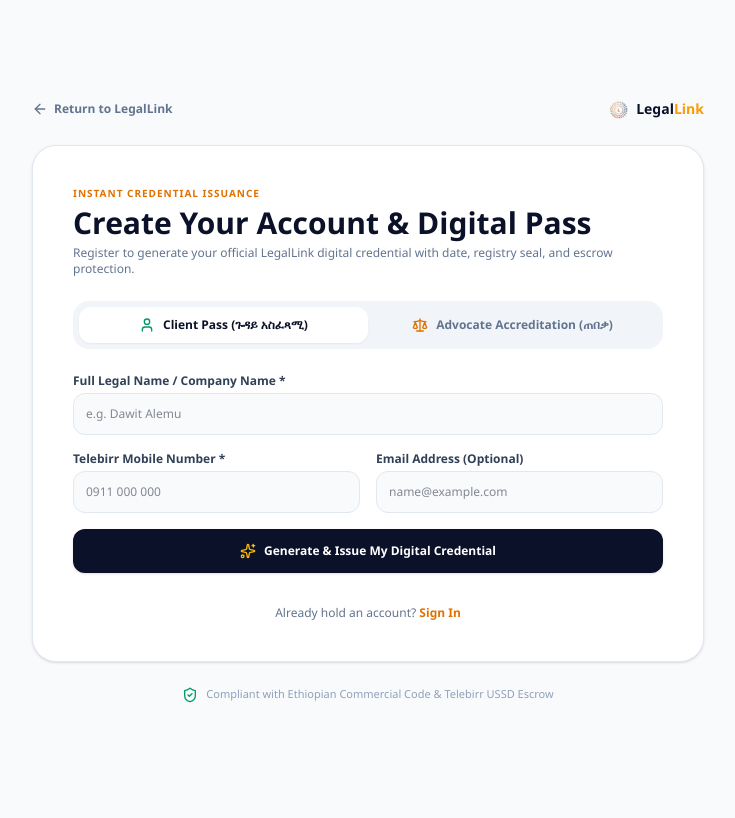
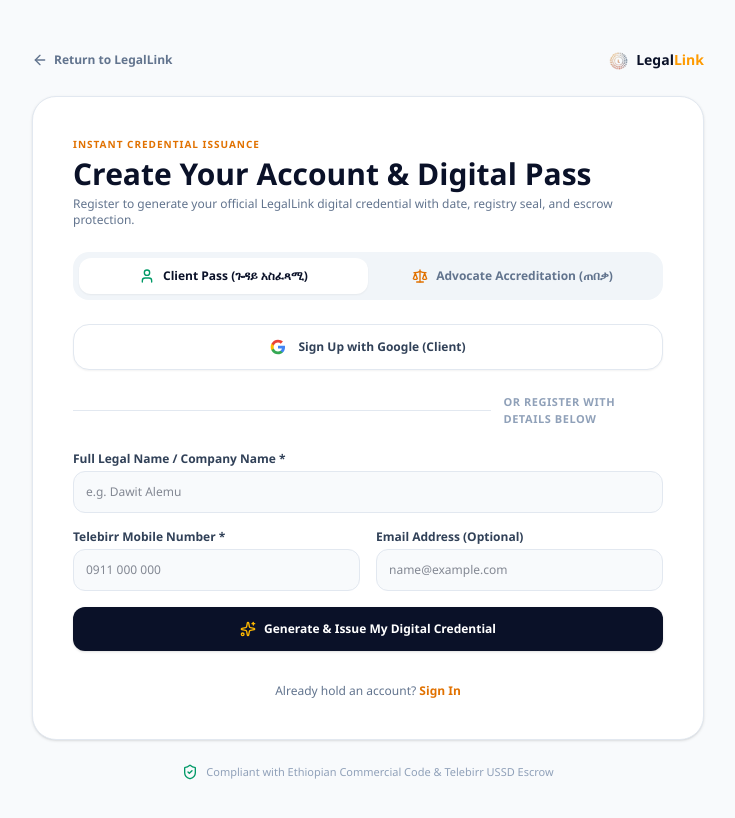
Before and after one commit to ybeltal/legallink, a Next.js app: page /signup in a window 1280 px wide. Shown: the top 818 px of the page, without its empty margins (272-1007 px from the left). Built offline with nearby package versions, Linux system fonts and the light colour scheme.

Commit message:
fix: restore Google OAuth sign-in and sign-up options across auth flows

```diff
--- a/app/login/page.tsx
+++ b/app/login/page.tsx
@@ -14,7 +14,31 @@
   const [password, setPassword] = useState('');
   const [showPassword, setShowPassword] = useState(false);
   const [loading, setLoading] = useState(false);
+  const [googleLoading, setGoogleLoading] = useState(false);
   const [errorMsg, setErrorMsg] = useState<string | null>(null);
+
+  const handleGoogleSignIn = async () => {
+    try {
+      setGoogleLoading(true);
+      setErrorMsg(null);
+      const supabase = createClient();
+      const { error } = await supabase.auth.signInWithOAuth({
+        provider: 'google',
+        options: {
+          redirectTo: `${window.location.origin}${role === 'advocate' ? '/advocate' : '/find-a-lawyer'}`,
+        },
+      });
+
+      if (error) {
+        // Fallback demo redirect if Supabase OAuth keys are not active in environment
+        window.location.href = role === 'advocate' ? '/advocate' : '/find-a-lawyer';
+      }
+    } catch {
+      window.location.href = role === 'advocate' ? '/advocate' : '/find-a-lawyer';
+    } finally {
+      setGoogleLoading(false);
+    }
+  };
 
   const handleSignIn = async (e: React.FormEvent) => {
     e.preventDefault();
@@ -29,22 +53,13 @@
       });
 
       if (error) {
-        // Fallback demo simulation if account does not exist in Supabase yet
-        if (role === 'advocate') {
-          window.location.href = '/advocate';
-        } else {
-          window.location.href = '/find-a-lawyer';
-        }
+        // Fallback demo simulation
+        window.location.href = role === 'advocate' ? '/advocate' : '/find-a-lawyer';
         return;
       }
 
-      if (role === 'advocate') {
-        window.location.href = '/advocate';
-      } else {
-        window.location.href = '/find-a-lawyer';
-      }
+      window.location.href = role === 'advocate' ? '/advocate' : '/find-a-lawyer';
     } catch {
-      // Graceful demo redirect
       window.location.href = role === 'advocate' ? '/advocate' : '/find-a-lawyer';
     } finally {
       setLoading(false);
@@ -72,7 +87,7 @@
           </div>
         </div>
 
-        {/* Card */}
+        {/* Login Card */}
         <div className="bg-white p-8 sm:p-10 rounded-3xl border border-slate-200 shadow-sm space-y-6">
 
           <div className="space-y-1 text-center">
@@ -104,6 +119,30 @@
               <Scale className="w-3.5 h-3.5 text-amber-600" />
               <span>Advocate Workspace</span>
             </button>
+          </div>
+
+          {/* RESTORED: Google OAuth Button */}
+          <button
+            type="button"
+            onClick={handleGoogleSignIn}
+            disabled={googleLoading}
+            className="w-full py-3 px-4 bg-white hover:bg-slate-50 border border-slate-200 text-slate-700 font-bold rounded-xl flex items-center justify-center gap-3 transition-colors text-xs shadow-xs cursor-pointer disabled:opacity-60"
+          >
+            <svg className="w-4 h-4 shrink-0" viewBox="0 0 24 24">
+              <path fill="#4285F4" d="M22.56 12.25c0-.78-.07-1.53-.2-2.25H12v4.26h5.92c-.26 1.37-1.04 2.53-2.21 3.31v2.77h3.57c2.08-1.92 3.28-4.74 3.28-8.09z" />
+              <path fill="#34A853" d="M12 23c2.97 0 5.46-.98 7.28-2.66l-3.57-2.77c-.98.66-2.23 1.06-3.71 1.06-2.86 0-5.29-1.93-6.16-4.53H2.18v2.84C3.99 20.53 7.7 23 12 23z" />
+              <path fill="#FBBC05" d="M5.84 14.09c-.22-.66-.35-1.36-.35-2.09s.13-1.43.35-2.09V7.06H2.18C1.43 8.55 1 10.22 1 12s.43 3.45 1.18 4.94l2.85-2.22.81-.63z" />
+              <path fill="#EA4335" d="M12 5.38c1.62 0 3.06.56 4.21 1.64l3.15-3.15C17.45 2.09 14.97 1 12 1 7.7 1 3.99 3.47 2.18 7.06l3.66 2.84c.87-2.6 3.3-4.52 6.16-4.52z" />
+            </svg>
+            <span>{googleLoading ? 'Connecting to Google...' : `Continue with Google as ${role === 'advocate' ? 'Advocate' : 'Client'}`}</span>
+          </button>
+
+          {/* Divider */}
+          <div className="relative flex items-center justify-center">
+            <div className="border-t border-slate-200 w-full" />
+            <span className="bg-white px-3 text-[11px] font-bold text-slate-400 uppercase tracking-wider relative">
+              Or with credentials
+            </span>
           </div>
 
           {errorMsg && (
@@ -163,7 +202,7 @@
             </button>
           </form>
 
-          {/* Direct Link to Signup & Digital Badge Generation */}
+          {/* Link to Signup & Digital Badge Generation */}
           <div className="pt-4 border-t border-slate-100 text-center space-y-2 text-xs">
             <span className="text-slate-500 block">First time using LegalLink?</span>
             <Link
--- a/app/signup/page.tsx
+++ b/app/signup/page.tsx
@@ -7,10 +7,12 @@
   Sparkles, CheckCircle2, Lock, Smartphone, FileText
 } from 'lucide-react';
 import DigitalBadge, { BadgeData } from '@/components/DigitalBadge';
+import { createClient } from '@/lib/supabase/client';
 
 export default function SignupPage() {
   const [role, setRole] = useState<'client' | 'advocate'>('client');
   const [step, setStep] = useState<1 | 2>(1);
+  const [googleLoading, setGoogleLoading] = useState(false);
 
   // Form Fields
   const [fullName, setFullName] = useState('');
@@ -18,29 +20,61 @@
   const [phone, setPhone] = useState('');
   const [barLicense, setBarLicense] = useState('');
   const [benchLevel, setBenchLevel] = useState('Federal First Instance & High Court');
-  const [practiceArea, setPracticeArea] = useState('Corporate & Commercial');
 
   // Generated Badge Data
   const [generatedBadge, setGeneratedBadge] = useState<BadgeData | null>(null);
 
-  const handleGenerateBadge = (e: React.FormEvent) => {
-    e.preventDefault();
-    if (!fullName.trim() || !phone.trim()) return;
+  // Google OAuth Sign-Up Handler
+  const handleGoogleSignUp = async () => {
+    try {
+      setGoogleLoading(true);
+      const supabase = createClient();
+      const { error } = await supabase.auth.signInWithOAuth({
+        provider: 'google',
+        options: {
+          redirectTo: `${window.location.origin}${role === 'advocate' ? '/advocate' : '/find-a-lawyer'}`,
+        },
+      });
 
+      if (error) {
+        // Fallback: Generate the badge directly for demonstration
+        generateBadgeForUser(
+          role === 'advocate' ? 'Advocate (Google User)' : 'Client (Google User)',
+          'google.user@gmail.com',
+          '0911 000 000'
+        );
+      }
+    } catch {
+      generateBadgeForUser(
+        role === 'advocate' ? 'Advocate (Google User)' : 'Client (Google User)',
+        'google.user@gmail.com',
+        '0911 000 000'
+      );
+    } finally {
+      setGoogleLoading(false);
+    }
+  };
+
+  const generateBadgeForUser = (name: string, mail: string, tel: string) => {
     const badgeData: BadgeData = {
       type: role,
-      fullName: fullName.trim(),
-      email: email.trim() || `${fullName.toLowerCase().replace(/\s+/g, '.')}@legallink.et`,
-      phone: phone.trim(),
+      fullName: name,
+      email: mail || `${name.toLowerCase().replace(/\s+/g, '.')}@legallink.et`,
+      phone: tel,
       identifier: role === 'advocate'
         ? (barLicense.trim() || 'ETH-BAR-2026-9042')
         : `LL-CL-${Math.floor(1000 + Math.random() * 9000)}`,
       benchOrTier: role === 'advocate' ? benchLevel : 'Commercial Code Art. 1240 Escrow Protected',
-      issueDate: 'October 28, 2026' // Static ISO date to ensure clean Next.js 15 prerendering
+      issueDate: 'October 28, 2026'
     };
-
     setGeneratedBadge(badgeData);
     setStep(2);
+  };
+
+  const handleManualSubmit = (e: React.FormEvent) => {
+    e.preventDefault();
+    if (!fullName.trim() || !phone.trim()) return;
+    generateBadgeForUser(fullName.trim(), email.trim(), phone.trim());
   };
 
   return (
@@ -64,7 +98,7 @@
           </div>
         </div>
 
-        {/* STEP 1: Registration Intake Form */}
+        {/* STEP 1: Registration Form */}
         {step === 1 && (
           <div className="bg-white p-8 sm:p-10 rounded-3xl border border-slate-200 shadow-sm space-y-6">
 
@@ -104,7 +138,31 @@
               </button>
             </div>
 
-            <form onSubmit={handleGenerateBadge} className="space-y-4 text-xs">
+            {/* RESTORED: Google OAuth Sign-Up Option */}
+            <button
+              type="button"
+              onClick={handleGoogleSignUp}
+              disabled={googleLoading}
+              className="w-full py-3.5 px-4 bg-white hover:bg-slate-50 border border-slate-200 text-slate-700 font-bold rounded-2xl flex items-center justify-center gap-3 transition-colors text-xs shadow-xs cursor-pointer disabled:opacity-60"
+            >
+              <svg className="w-4 h-4 shrink-0" viewBox="0 0 24 24">
+                <path fill="#4285F4" d="M22.56 12.25c0-.78-.07-1.53-.2-2.25H12v4.26h5.92c-.26 1.37-1.04 2.53-2.21 3.31v2.77h3.57c2.08-1.92 3.28-4.74 3.28-8.09z" />
+                <path fill="#34A853" d="M12 23c2.97 0 5.46-.98 7.28-2.66l-3.57-2.77c-.98.66-2.23 1.06-3.71 1.06-2.86 0-5.29-1.93-6.16-4.53H2.18v2.84C3.99 20.53 7.7 23 12 23z" />
+                <path fill="#FBBC05" d="M5.84 14.09c-.22-.66-.35-1.36-.35-2.09s.13-1.43.35-2.09V7.06H2.18C1.43 8.55 1 10.22 1 12s.43 3.45 1.18 4.94l2.85-2.22.81-.63z" />
+                <path fill="#EA4335" d="M12 5.38c1.62 0 3.06.56 4.21 1.64l3.15-3.15C17.45 2.09 14.97 1 12 1 7.7 1 3.99 3.47 2.18 7.06l3.66 2.84c.87-2.6 3.3-4.52 6.16-4.52z" />
+              </svg>
+              <span>{googleLoading ? 'Connecting to Google...' : `Sign Up with Google (${role === 'advocate' ? 'Advocate' : 'Client'})`}</span>
+            </button>
+
+            {/* Divider */}
+            <div className="relative flex items-center justify-center">
+              <div className="border-t border-slate-200 w-full" />
+              <span className="bg-white px-3 text-[11px] font-bold text-slate-400 uppercase tracking-wider relative">
+                Or register with details below
+              </span>
+            </div>
+
+            <form onSubmit={handleManualSubmit} className="space-y-4 text-xs">
 
               <div>
                 <label className="block font-bold text-slate-700 mb-1">
```
